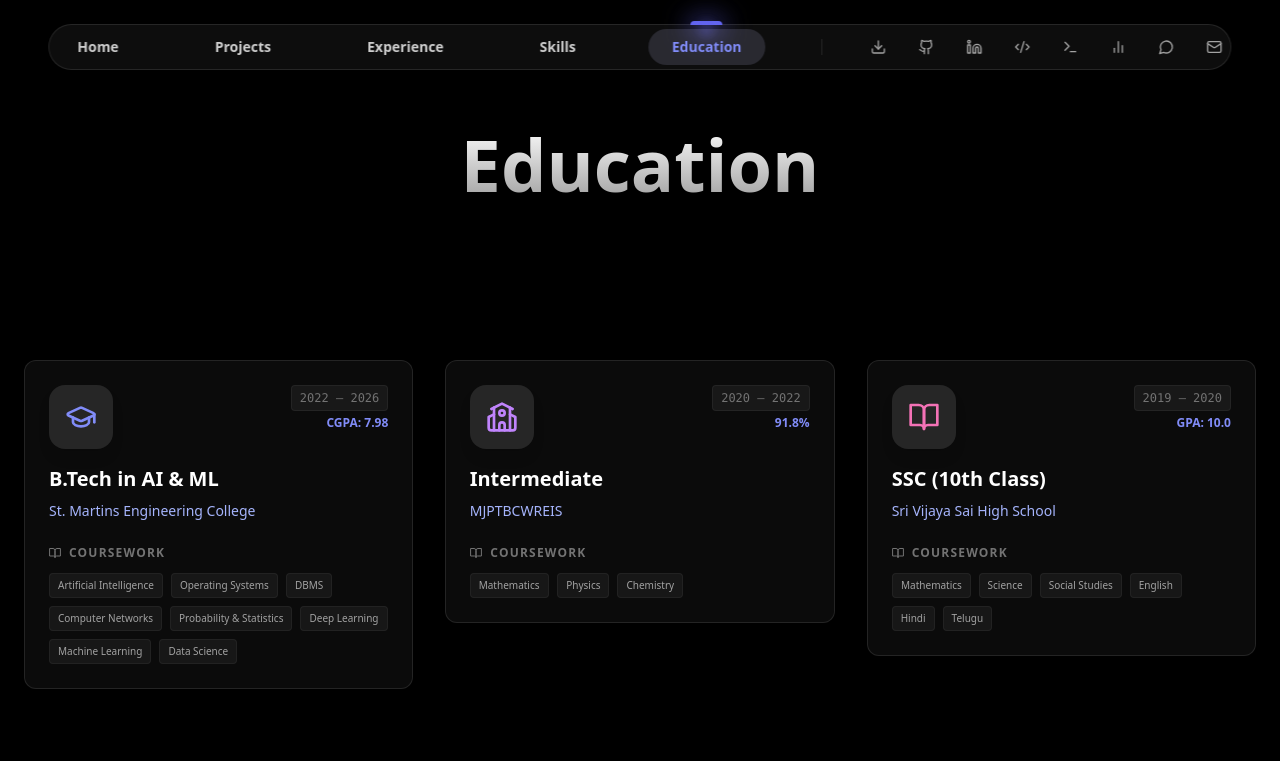
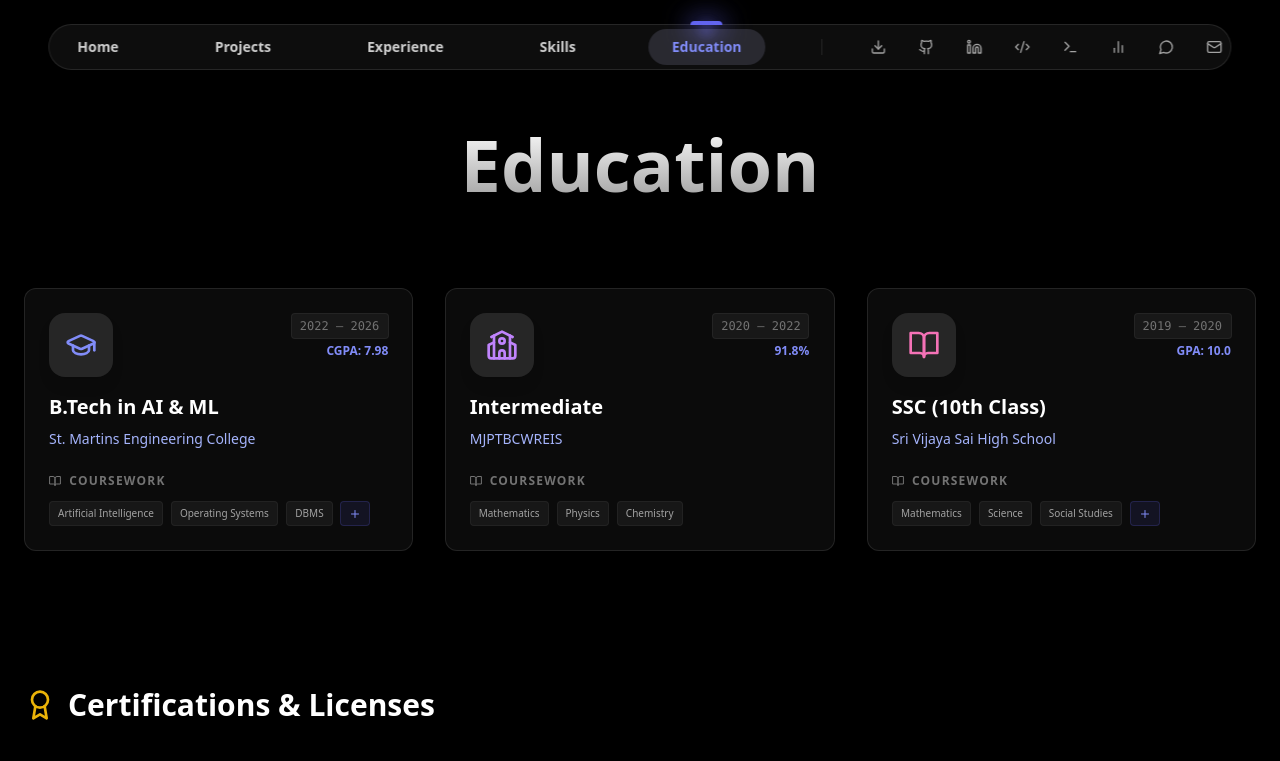
Before and after one commit to karthikeya2536/portfolio, a React (Vite) app: page /education in a window 1280 px wide. Shown: the top 761 px of the page. Built offline with nearby package versions, Linux system fonts and the light colour scheme.

Commit message:
feat: style education cards with dynamic shadows and equal height

```diff
--- a/pages/Education.tsx
+++ b/pages/Education.tsx
@@ -1,17 +1,84 @@
-import React from 'react';
-import { GraduationCap, School, BookOpen, Award, ExternalLink } from 'lucide-react';
+import React, { useState } from 'react';
+import { GraduationCap, School, BookOpen, Award, ExternalLink, Plus, Minus } from 'lucide-react';
 import { motion } from 'framer-motion';
 import { CardContainer, CardBody, CardItem } from '../components/ui/3d-card';
 
+interface EducationItem {
+  title: string;
+  school: string;
+  year: string;
+  score: string;
+  icon: React.ReactNode;
+  coursework: string[];
+  shadowClass?: string;
+}
+
+const EducationCard: React.FC<{ item: EducationItem }> = ({ item }) => {
+  const [isExpanded, setIsExpanded] = useState(false);
+  const displayedCoursework = isExpanded ? item.coursework : item.coursework.slice(0, 3);
+  const showButton = item.coursework.length > 3;
+
+  return (
+    <div className="h-full w-full">
+      <CardContainer className="inter-var w-full h-full" containerClassName="h-full py-2">
+        <CardBody className={`bg-neutral-900/50 relative group/card border-white/10 w-full h-full flex flex-col rounded-xl p-6 border transition-all duration-300 hover:shadow-2xl ${item.shadowClass}`}>
+          <CardItem translateZ="50" className="w-full flex justify-between items-start mb-4">
+             <div className="w-16 h-16 bg-neutral-800 rounded-2xl flex items-center justify-center shadow-lg">
+               {item.icon}
+             </div>
+             <div className="flex flex-col items-end">
+                <span className="text-xs font-mono text-neutral-500 bg-neutral-800/50 px-2 py-1 rounded border border-white/5">{item.year}</span>
+                <span className="text-xs font-bold text-indigo-400 mt-1">{item.score}</span>
+             </div>
+          </CardItem>
+
+          <CardItem translateZ="60" className="text-xl font-bold text-white mb-2">
+            {item.title}
+          </CardItem>
+
+          <CardItem translateZ="50" className="text-sm text-indigo-300 font-medium mb-6">
+            {item.school}
+          </CardItem>
+
+          <CardItem translateZ="40" className="w-full">
+              <h4 className="text-xs font-semibold text-neutral-500 uppercase tracking-widest mb-3 flex items-center gap-2">
+                  <BookOpen className="w-3 h-3" /> Coursework
+              </h4>
+              <div className="flex flex-wrap gap-2">
+                  {displayedCoursework.map((c, i) => (
+                      <span key={i} className="text-[10px] text-neutral-400 bg-white/5 px-2 py-1 rounded border border-white/5">
+                          {c}
+                      </span>
+                  ))}
+                  {showButton && (
+                    <button
+                      onClick={(e) => {
+                        e.stopPropagation(); // Prevent card hover/click issues if any
+                        setIsExpanded(!isExpanded);
+                      }}
+                      className="text-[10px] text-indigo-400 bg-indigo-500/10 px-2 py-1 rounded border border-indigo-500/20 hover:bg-indigo-500/20 transition-colors flex items-center gap-1 cursor-pointer"
+                    >
+                      {isExpanded ? <Minus className="w-3 h-3" /> : <Plus className="w-3 h-3" />}
+                    </button>
+                  )}
+              </div>
+          </CardItem>
+        </CardBody>
+      </CardContainer>
+    </div>
+  );
+};
+
 const Education: React.FC = () => {
-  const education = [
+  const education: EducationItem[] = [
     {
       title: "B.Tech in AI & ML",
       school: "St. Martins Engineering College",
       year: "2022 – 2026",
       score: "CGPA: 7.98",
       icon: <GraduationCap className="h-8 w-8 text-indigo-400" />,
-      coursework: ["Artificial Intelligence", "Operating Systems", "DBMS", "Computer Networks", "Probability & Statistics", "Deep Learning", "Machine Learning", "Data Science"]
+      coursework: ["Artificial Intelligence", "Operating Systems", "DBMS", "Computer Networks", "Probability & Statistics", "Deep Learning", "Machine Learning", "Data Science"],
+      shadowClass: "hover:shadow-indigo-500/20"
     },
     {
       title: "Intermediate",
@@ -19,7 +86,8 @@ const Education: React.FC = () => {
       year: "2020 – 2022",
       score: "91.8%",
       icon: <School className="h-8 w-8 text-purple-400" />,
-      coursework: ["Mathematics", "Physics", "Chemistry"]
+      coursework: ["Mathematics", "Physics", "Chemistry"],
+      shadowClass: "hover:shadow-purple-500/20"
     },
     {
       title: "SSC (10th Class)",
@@ -27,7 +95,8 @@ const Education: React.FC = () => {
       year: "2019 – 2020",
       score: "GPA: 10.0",
       icon: <BookOpen className="h-8 w-8 text-pink-400" />,
-      coursework: ["Mathematics", "Science", "Social Studies", "English", "Hindi", "Telugu"]
+      coursework: ["Mathematics", "Science", "Social Studies", "English", "Hindi", "Telugu"],
+      shadowClass: "hover:shadow-pink-500/20"
     }
   ];
 
@@ -67,42 +136,7 @@ const Education: React.FC = () => {
 
         <div className="grid grid-cols-1 md:grid-cols-3 gap-8">
           {education.map((item, index) => (
-            <div key={index} className="h-full w-full">
-              <CardContainer className="inter-var w-full h-full">
-                <CardBody className="bg-neutral-900/50 relative group/card border-white/10 w-full h-auto rounded-xl p-6 border transition-all duration-300 hover:shadow-2xl hover:shadow-indigo-500/20">
-                  <CardItem translateZ="50" className="w-full flex justify-between items-start mb-4">
-                     <div className="w-16 h-16 bg-neutral-800 rounded-2xl flex items-center justify-center shadow-lg">
-                       {item.icon}
-                     </div>
-                     <div className="flex flex-col items-end">
-                        <span className="text-xs font-mono text-neutral-500 bg-neutral-800/50 px-2 py-1 rounded border border-white/5">{item.year}</span>
-                        <span className="text-xs font-bold text-indigo-400 mt-1">{item.score}</span>
-                     </div>
-                  </CardItem>
-
-                  <CardItem translateZ="60" className="text-xl font-bold text-white mb-2">
-                    {item.title}
-                  </CardItem>
-
-                  <CardItem translateZ="50" className="text-sm text-indigo-300 font-medium mb-6">
-                    {item.school}
-                  </CardItem>
-
-                  <CardItem translateZ="40" className="w-full">
-                      <h4 className="text-xs font-semibold text-neutral-500 uppercase tracking-widest mb-3 flex items-center gap-2">
-                          <BookOpen className="w-3 h-3" /> Coursework
-                      </h4>
-                      <div className="flex flex-wrap gap-2">
-                          {item.coursework.map((c, i) => (
-                              <span key={i} className="text-[10px] text-neutral-400 bg-white/5 px-2 py-1 rounded border border-white/5">
-                                  {c}
-                              </span>
-                          ))}
-                      </div>
-                  </CardItem>
-                </CardBody>
-              </CardContainer>
-            </div>
+            <EducationCard key={index} item={item} />
           ))}
         </div>
 
```
